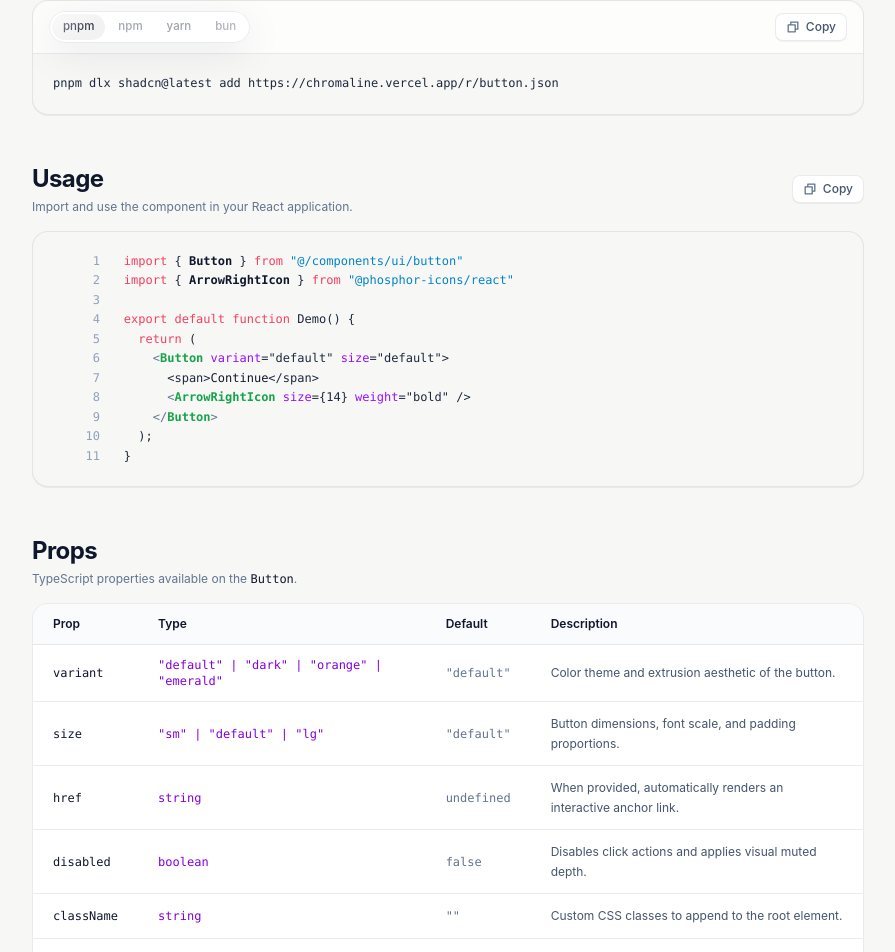
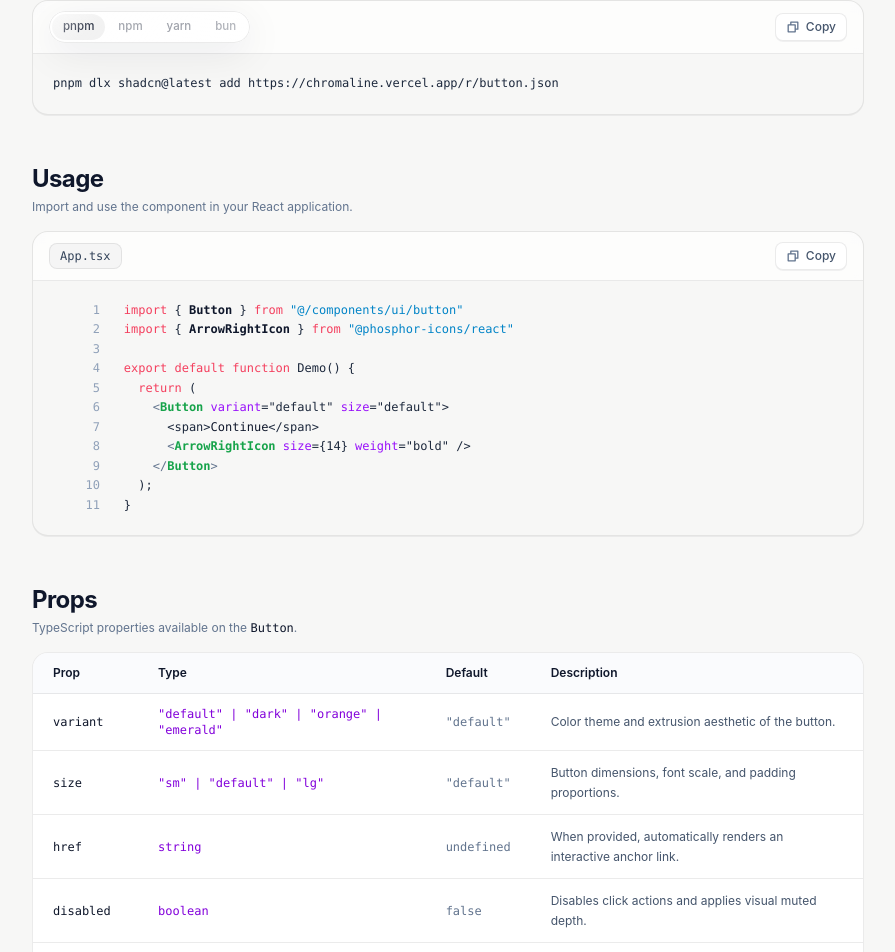
Before and after one commit to ThaminduDasanayake/chromaline, a Next.js app: page /components/button in a window 1280 px wide. Shown: the part 851-1803 px from the top of the page, without its empty margins (192-1087 px from the left). Built offline with nearby package versions, Linux system fonts and the light colour scheme.

Commit message:
feat: add configurable fileName and integrate SelectBar component into UsageSection

```diff
--- a/components/docs/usage-section.tsx
+++ b/components/docs/usage-section.tsx
@@ -1,6 +1,7 @@
 "use client";
 
 import React from "react";
+import { SelectBar, SelectBarItem } from "@/components/ui/select-bar";
 import { CopyButton } from "@/components/ui/copy-button";
 
 export interface CodeLinePart {
@@ -16,6 +17,7 @@ export interface CodeLine {
 export interface UsageSectionProps {
   title?: string;
   description?: string;
+  fileName?: string;
   codeText: string;
   codeLines?: CodeLine[];
   cssText?: string;
@@ -67,6 +69,7 @@ function getCodeTokenClass(cls?: string): string {
 export function UsageSection({
   title = "Usage",
   description = "Import and use the component in your React application.",
+  fileName = "App.tsx",
   codeText,
   codeLines,
   cssText,
@@ -75,6 +78,14 @@ export function UsageSection({
   const [tab, setTab] = React.useState<"tsx" | "css">("tsx");
   const activeCodeText = tab === "tsx" ? codeText : cssText || "";
   const activeLines = tab === "tsx" ? codeLines : cssLines;
+
+  const tabs: SelectBarItem<"tsx" | "css">[] = React.useMemo(
+    () => [
+      { key: "tsx", label: fileName },
+      ...(cssText ? [{ key: "css" as const, label: "globals.css" }] : []),
+    ],
+    [fileName, cssText]
+  );
 
   const computedLines = React.useMemo<CodeLine[]>(() => {
     if (activeLines && activeLines.length > 0) return activeLines;
@@ -86,7 +97,6 @@ export function UsageSection({
 
   return (
     <section>
-      <div className="flex flex-wrap items-center justify-between gap-3">
       <div>
         <h2 className="text-xl font-bold tracking-tight text-slate-900 sm:text-2xl dark:text-white">
           {title}
@@ -96,39 +106,24 @@ export function UsageSection({
         )}
       </div>
 
-        <div className="flex items-center gap-2.5">
-          {cssText && (
-            <div className="flex items-center gap-1 rounded-xl border border-black/[0.08] bg-[#f0f0ef] p-1 dark:border-white/10 dark:bg-[#181818]">
-              <button
-                type="button"
-                onClick={() => setTab("tsx")}
-                className={`cursor-pointer rounded-lg px-2.5 py-1 text-xs font-medium transition-colors ${
-                  tab === "tsx"
-                    ? "bg-white text-slate-900 shadow-2xs dark:bg-[#252525] dark:text-white"
-                    : "text-slate-500 hover:text-slate-900 dark:text-zinc-400 dark:hover:text-white"
-                }`}
-              >
-                Component.tsx
-              </button>
-              <button
-                type="button"
-                onClick={() => setTab("css")}
-                className={`cursor-pointer rounded-lg px-2.5 py-1 text-xs font-medium transition-colors ${
-                  tab === "css"
-                    ? "bg-white text-slate-900 shadow-2xs dark:bg-[#252525] dark:text-white"
-                    : "text-slate-500 hover:text-slate-900 dark:text-zinc-400 dark:hover:text-white"
-                }`}
-              >
-                globals.css
-              </button>
-            </div>
+      <div className="mt-4 overflow-hidden rounded-2xl border border-black/[0.08] bg-[#f7f7f6] shadow-2xs transition-colors duration-200 dark:border-white/10 dark:bg-[#0f0f0f]">
+        {/* Top Header inside code container */}
+        <div className="flex flex-wrap items-center justify-between gap-3 border-b border-black/[0.06] bg-white/70 px-4 py-2.5 backdrop-blur-xs dark:border-white/10 dark:bg-[#181818]/70">
+          {cssText ? (
+            <SelectBar<"tsx" | "css"> size="xs" items={tabs} value={tab} onChange={setTab} />
+          ) : (
+            <span className="rounded-lg border border-black/[0.06] bg-black/[0.03] px-2.5 py-1 font-mono text-xs font-medium text-slate-700 dark:border-white/10 dark:bg-white/[0.05] dark:text-zinc-300">
+              {fileName}
+            </span>
           )}
 
-          <CopyButton value={activeCodeText} title={`Copy ${tab === "tsx" ? "code" : "CSS"}`} />
-        </div>
+          <CopyButton
+            value={activeCodeText}
+            title={`Copy ${tab === "tsx" ? fileName : "globals.css"}`}
+          />
         </div>
 
-      <div className="mt-4 overflow-hidden rounded-2xl border border-black/[0.08] bg-[#f7f7f6] shadow-2xs transition-colors duration-200 dark:border-white/10 dark:bg-[#0f0f0f]">
+        {/* Code Content */}
         <div className="overflow-x-auto p-5 font-mono text-xs leading-relaxed text-slate-800 dark:text-zinc-200">
           <pre key={tab} className="m-0 p-0">
             <code className="table min-w-full">
```
Lines whose indentation alone changed are shown as unchanged.
